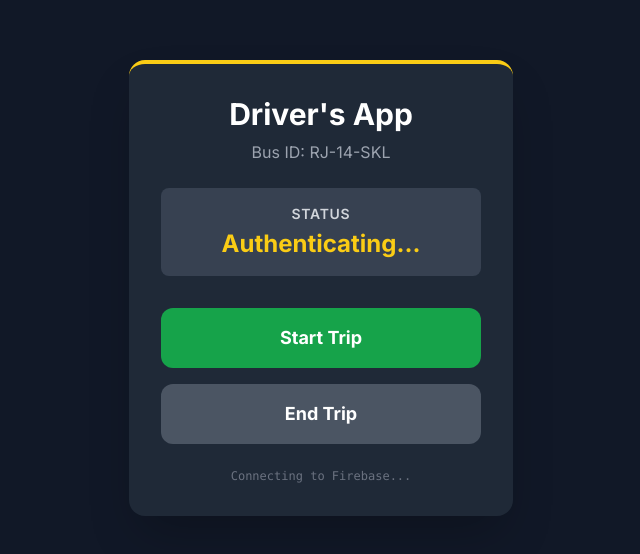
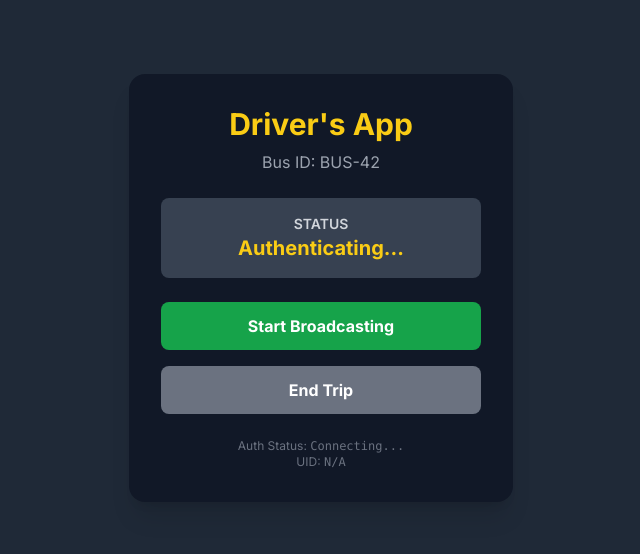
Before and after one commit to xrafi1/school-bus, a plain HTML site: page index.html in a window 1280 px wide. Shown: the part 112-666 px from the top of the page, without its empty margins (319-959 px from the left). Drawn offline with nearby package versions, Linux system fonts and the light colour scheme; no server answers.

Commit message:
Update index.html

```diff
--- a/index.html
+++ b/index.html
@@ -3,64 +3,65 @@
 <head>
     <meta charset="UTF-8">
     <meta name="viewport" content="width=device-width, initial-scale=1.0">
-    <title>Driver Location App</title>
+    <title>Driver GPS Broadcaster</title>
     <script src="https://cdn.tailwindcss.com"></script>
     <link href="https://fonts.googleapis.com/css2?family=Inter:wght@400;600;700&display=swap" rel="stylesheet">
-    <style>
-        body { font-family: 'Inter', sans-serif; }
-    </style>
+    <style> body { font-family: 'Inter', sans-serif; } </style>
 </head>
-<body class="bg-gray-900 text-white flex items-center justify-center min-h-screen">
+<body class="bg-gray-800 text-white flex items-center justify-center min-h-screen">
 
-    <div class="w-full max-w-sm bg-gray-800 rounded-2xl shadow-2xl p-8 text-center border-t-4 border-yellow-400">
-        <h1 class="text-3xl font-bold text-white mb-2">Driver's App</h1>
-        <p class="text-gray-400 mb-6">Bus ID: RJ-14-SKL</p>
+    <div class="w-full max-w-sm bg-gray-900 rounded-2xl shadow-xl p-8 text-center">
+        <h1 class="text-3xl font-bold text-yellow-400 mb-2">Driver's App</h1>
+        <p class="text-gray-400 mb-6">Bus ID: BUS-42</p>
 
-        <div class="bg-gray-700 rounded-lg p-4 mb-8">
-            <p class="text-sm font-semibold text-gray-300 uppercase tracking-wider">Status</p>
-            <p id="status-text" class="text-2xl font-bold text-yellow-400 mt-1">Initializing...</p>
+        <div class="bg-gray-700 rounded-lg p-4 mb-6">
+            <p class="text-sm font-semibold text-gray-300">STATUS</p>
+            <p id="status-text" class="text-xl font-bold">Initializing...</p>
         </div>
 
         <div class="space-y-4">
-            <button id="start-btn" class="w-full bg-green-600 hover:bg-green-700 text-white font-bold py-4 px-6 rounded-xl text-lg transition transform hover:scale-105 disabled:bg-gray-600 disabled:cursor-not-allowed">
-                Start Trip
+            <button id="start-btn" class="w-full bg-green-600 hover:bg-green-700 text-white font-bold py-3 px-6 rounded-lg transition disabled:bg-gray-500 disabled:cursor-not-allowed">
+                Start Broadcasting
             </button>
-            <button id="end-btn" class="w-full bg-red-600 hover:bg-red-700 text-white font-bold py-4 px-6 rounded-xl text-lg transition transform hover:scale-105 disabled:bg-gray-600 disabled:cursor-not-allowed" disabled>
+            <button id="end-btn" class="w-full bg-red-600 hover:bg-red-700 text-white font-bold py-3 px-6 rounded-lg transition disabled:bg-gray-500 disabled:cursor-not-allowed" disabled>
                 End Trip
             </button>
         </div>
-        <p id="auth-status" class="text-xs text-gray-500 mt-6 font-mono"></p>
+        <div class="mt-6 text-xs text-gray-500">
+            <p>Auth Status: <span id="auth-status" class="font-mono">Pending...</span></p>
+            <p>UID: <span id="user-id" class="font-mono">N/A</span></p>
+        </div>
     </div>
 
     <script type="module">
-        // Import necessary functions from the Firebase SDK
         import { initializeApp } from "https://www.gstatic.com/firebasejs/11.6.1/firebase-app.js";
         import { getAuth, signInAnonymously, onAuthStateChanged } from "https://www.gstatic.com/firebasejs/11.6.1/firebase-auth.js";
         import { getFirestore, doc, setDoc, serverTimestamp } from "https://www.gstatic.com/firebasejs/11.6.1/firebase-firestore.js";
 
-        // Your provided Firebase configuration
+        // Firebase configuration for your project
         const firebaseConfig = {
-            apiKey: "AIzaSyCWQ0Wjwtf7id-Rj8RLncuT6I4NfH-bv7o",
-            authDomain: "school-bus-44c3e.firebaseapp.com",
-            projectId: "school-bus-44c3e",
-            storageBucket: "school-bus-44c3e.appspot.com", // Corrected storage bucket
-            messagingSenderId: "594167072045",
-            appId: "1:594167072045:web:4ffaab016592e6c05a3fa4",
-            measurementId: "G-47YCVG2XPV"
+            apiKey: "AIzaSyAySXFbhyajAE7qcSyjGRcbF8jejG2GAFw",
+            authDomain: "appify-3b358.firebaseapp.com",
+            projectId: "appify-3b358",
+            storageBucket: "appify-3b358.appspot.com",
+            messagingSenderId: "1040554600495",
+            appId: "1:1040554600495:web:71afd390d47d562a333eda",
+            measurementId: "G-4WH3BW00XN"
         };
 
         const statusText = document.getElementById('status-text');
         const startBtn = document.getElementById('start-btn');
         const endBtn = document.getElementById('end-btn');
         const authStatusText = document.getElementById('auth-status');
+        const userIdText = document.getElementById('user-id');
 
         let db, auth;
         let watchId = null;
-        const busId = "RJ-14-SKL";
+        const busId = "BUS-42"; // This ID must match in the tracker app
 
-        function updateStatus(message, colorClass = 'text-yellow-400') {
+        function updateStatus(message, colorClass) {
             statusText.textContent = message;
-            statusText.className = `text-2xl font-bold mt-1 ${colorClass}`;
+            statusText.className = `text-xl font-bold ${colorClass}`;
         }
 
         try {
@@ -68,27 +69,28 @@
             auth = getAuth(app);
             db = getFirestore(app);
 
-            updateStatus('Authenticating...');
-            authStatusText.textContent = "Connecting to Firebase...";
+            updateStatus('Authenticating...', 'text-yellow-400');
+            authStatusText.textContent = "Connecting...";
 
             onAuthStateChanged(auth, (user) => {
                 if (user) {
-                    console.log("Authenticated successfully. UID:", user.uid);
-                    authStatusText.textContent = `UID: ${user.uid.substring(0, 10)}...`;
-                    updateStatus('Ready', 'text-white');
+                    authStatusText.textContent = "Success";
+                    userIdText.textContent = user.uid;
+                    updateStatus('Ready to Start', 'text-white');
                     startBtn.disabled = false;
                 } else {
+                    authStatusText.textContent = "Signing In...";
                     signInAnonymously(auth).catch((error) => {
-                        console.error("Anonymous sign-in failed:", error);
-                        authStatusText.textContent = "Auth Failed!";
-                        updateStatus('Auth Failed', 'text-red-500');
+                        console.error("Anonymous sign-in failed!", error);
+                        authStatusText.textContent = "Failed!";
+                        updateStatus('Authentication Failed', 'text-red-500');
                     });
                 }
             });
 
         } catch (e) {
-            console.error("Firebase initialization failed:", e);
-            updateStatus('Firebase Error', 'text-red-500');
+            console.error("Firebase initialization failed!", e);
+            updateStatus('Firebase Init Failed', 'text-red-500');
         }
 
         async function updateLocationInFirestore(position) {
@@ -103,19 +105,16 @@
                     status: 'en-route',
                     lastUpdate: serverTimestamp()
                 });
-                console.log(`Location sent: ${latitude}, ${longitude}`);
             } catch (error) {
-                console.error("Firestore Write Error:", error);
-                updateStatus('Firestore Failed', 'text-red-500');
+                console.error("Firestore Write Error!", error);
+                updateStatus('Firestore Update Failed', 'text-red-500');
                 stopTracking();
             }
         }
 
         function handleLocationError(error) {
-            console.error("Geolocation Error:", error.message);
-            let message = 'Location Error';
-            if (error.code === 1) message = 'Permission Denied';
-            updateStatus(message, 'text-red-500');
+            console.error("Geolocation Error!", error);
+            updateStatus(`Location Error`, 'text-red-500');
             stopTracking();
         }
 
@@ -130,11 +129,12 @@
 
         startBtn.addEventListener('click', () => {
             if (!navigator.geolocation) {
-                return updateStatus('Geolocation N/A', 'text-red-500');
+                return updateStatus('Geolocation not supported', 'text-red-500');
             }
-            const geoOptions = { enableHighAccuracy: true, timeout: 10000, maximumAge: 0 };
+            // Request location permission and start watching
+            const geoOptions = { enableHighAccuracy: true };
             watchId = navigator.geolocation.watchPosition(updateLocationInFirestore, handleLocationError, geoOptions);
-            updateStatus('Getting Location...', 'text-yellow-400');
+            updateStatus('Acquiring Location...', 'text-yellow-400');
             startBtn.disabled = true;
             endBtn.disabled = false;
         });
@@ -143,9 +143,10 @@
             stopTracking();
             updateStatus('Trip Ended', 'text-white');
             try {
-                await setDoc(doc(db, "buses", busId), { status: 'offline', lastUpdate: serverTimestamp() }, { merge: true });
+                // Update the status to 'offline'
+                await setDoc(doc(db, "buses", busId), { status: 'offline' }, { merge: true });
             } catch (error) {
-                console.error("Error ending trip:", error);
+                console.error("Error ending trip.", error);
             }
         });
     </script>
```
